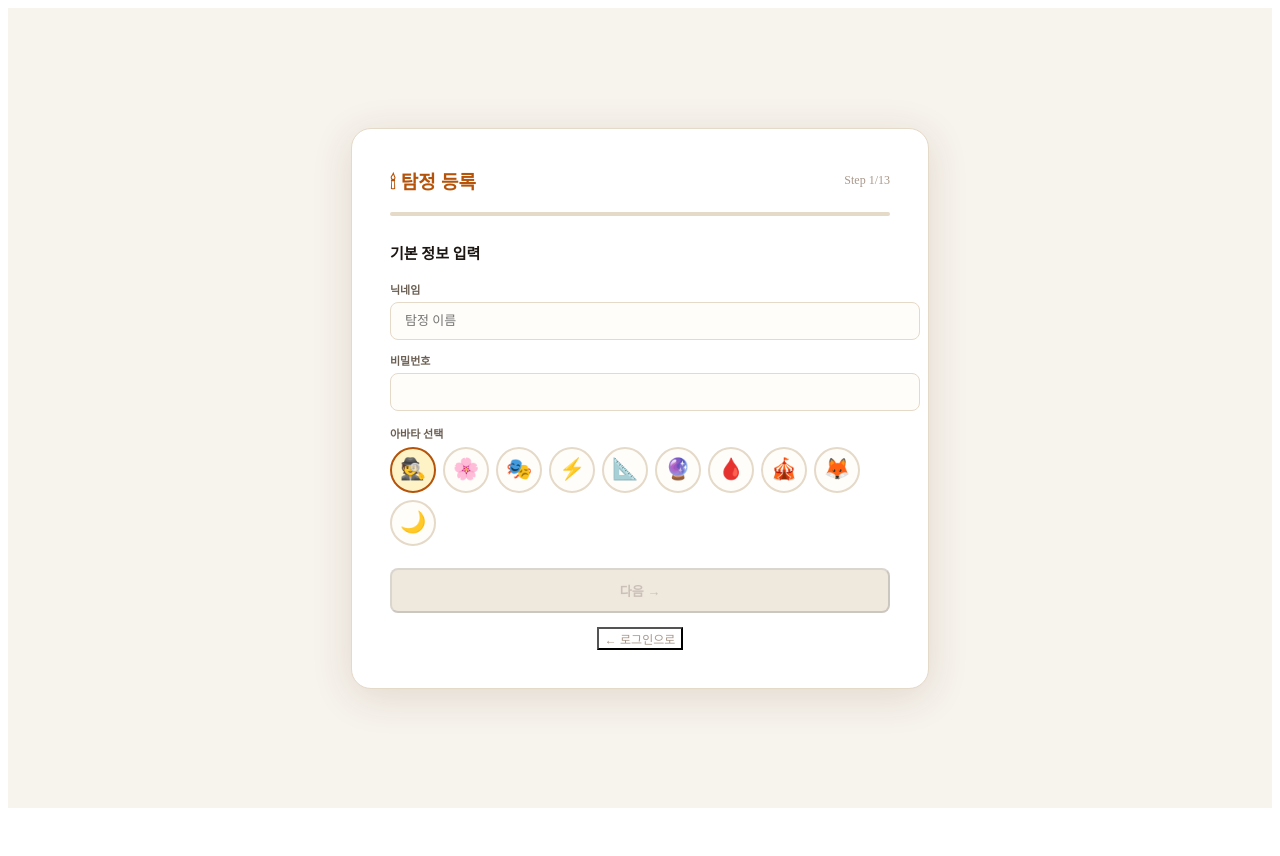
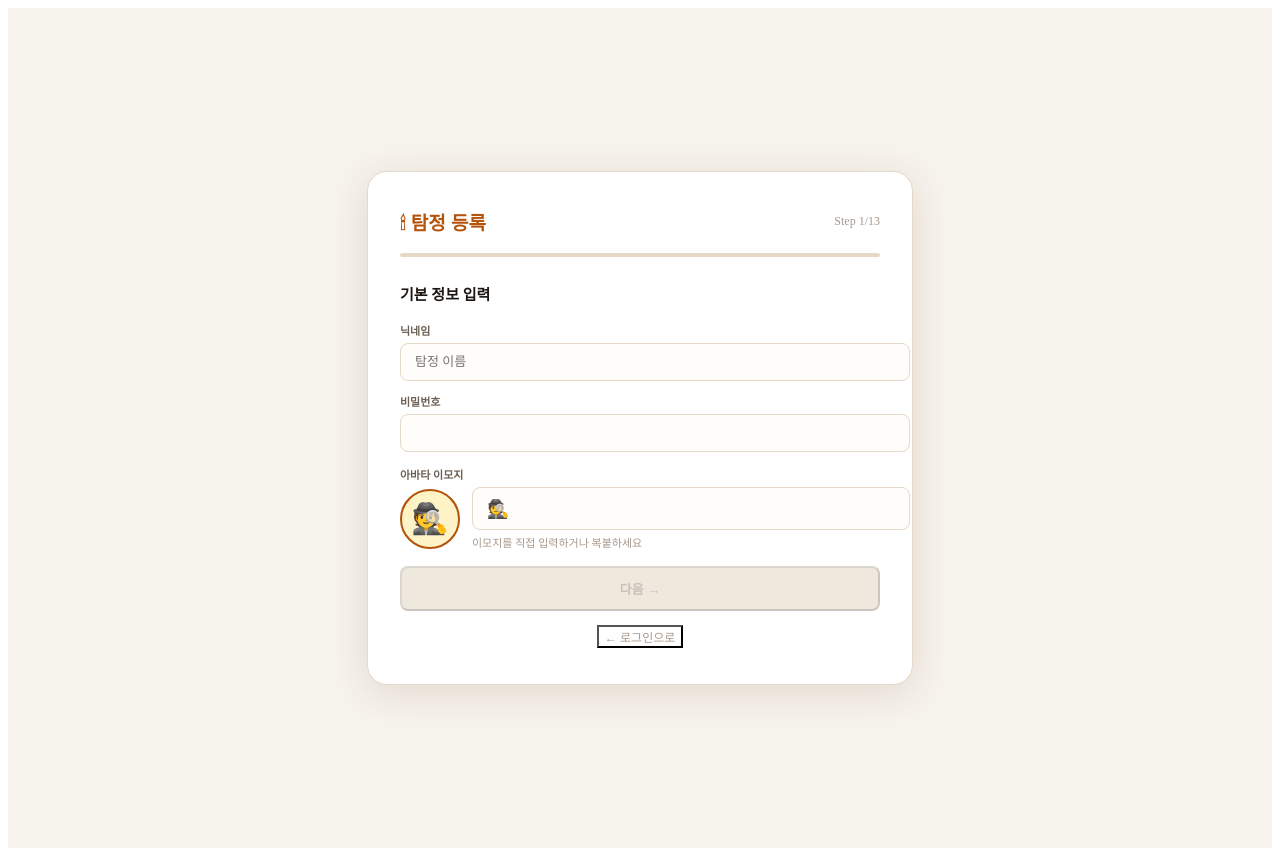
Before and after one commit to ghaud21-art/mystery-club, a React (Vite) app: page / in a window 1280 px wide. Both pictures are taken after typing "Sample", "Sample123" into the empty fields and a click on the button "+ 새 계정 만들기". Before the commit the page ends 816 px from the top, so only its background shows below. Built offline with nearby package versions, Linux system fonts and the light colour scheme.

Commit message:
Update murder_mystery_v4.jsx

```diff
--- a/src/murder_mystery_v4.jsx
+++ b/src/murder_mystery_v4.jsx
@@ -153,16 +153,17 @@ async function apiGet(action, params={}) {
 
 async function apiPost(action, data={}, id=null) {
   try {
-    // Apps Script는 POST CORS를 막으므로 GET으로 우회
-    const url = new URL(API_URL);
-    url.searchParams.set("action", action);
-    url.searchParams.set("data", JSON.stringify(data));
-    if(id !== null) url.searchParams.set("id", String(id));
-    const res = await fetch(url.toString());
+    const body = {action, data};
+    if(id!==null) body.id = id;
+    const res = await fetch(API_URL, {
+      method:"POST",
+      headers:{"Content-Type":"application/json"},
+      body: JSON.stringify(body),
+    });
     const json = await res.json();
     if(!json.ok) throw new Error(json.error);
     return json.data;
-  } catch(e) { console.error("API 오류:", e); throw e; }
+  } catch(e) { console.error("API POST 오류:", e); throw e; }
 }
 
 // ── ROOT ──────────────────────────────────────────
@@ -239,7 +240,7 @@ export default function App(){
 
   if(!me){
     if(auth==="signup") return <Signup onDone={m=>{setMbs(p=>[...p,m]);setMe(m);setPage("dash");setAuth("login");}} onBack={()=>setAuth("login")} ids={mbs.map(m=>m.id)} />;
-    return <Login mbs={mbs} onLogin={m=>{setMe(m);setPage("dash");loadScenarios();loadMembers();}} onSignup={()=>setAuth("signup")} />;
+    return <Login mbs={mbs} onLogin={m=>{setMe(m);setPage("dash");loadScenarios();loadMembers();}} onSignup={()=>setAuth("signup")} onRefreshMbs={setMbs} />;
   }
   const pending=scens.filter(s=>!s.ok&&s.st==="pending");
   const props={me:meD,mbs,grps,recs,schs,scens,onNav:setPage,onAttend:toggleAtt};
@@ -255,7 +256,7 @@ export default function App(){
           {page==="fri" &&<Friends {...props} onAddFri={addFri} />}
           {page==="grp" &&<Groups {...props} onAdd={()=>setModal({t:"aG"})} />}
           {page==="all" &&<AllRecs {...props} onAdd={()=>setModal({t:"aR"})} />}
-          {page==="sc"  &&<Scenarios {...props} onSubmit={()=>setModal({t:"aS"})} onApprove={approveSc} onReject={rejectSc} loading={scLoading} />}
+          {page==="sc"  &&<Scenarios {...props} recs={recs} mbs={mbs} onSubmit={()=>setModal({t:"aS"})} onApprove={approveSc} onReject={rejectSc} loading={scLoading} />}
           {page==="sch" &&<Schedule {...props} onAdd={()=>setModal({t:"aSch"})} />}
           {page==="rec" &&<Recommend {...props} />}
           {page==="hof" &&<HoF {...props} />}
@@ -271,15 +272,27 @@ export default function App(){
 }
 
 // ── LOGIN ─────────────────────────────────────────
-function Login({mbs,onLogin,onSignup}){
+function Login({mbs,onLogin,onSignup,onRefreshMbs}){
   const [id,setId]=useState("");
   const [pw,setPw]=useState("");
   const [err,setErr]=useState("");
-  const go=()=>{
+  const go=async ()=>{
     if(!id.trim()||!pw.trim()){setErr("아이디와 비밀번호를 입력해주세요.");return;}
-    const found=mbs.find(m=>m.name===id.trim());
+    // 먼저 로컬에서 찾기
+    let found=mbs.find(m=>m.name===id.trim());
+    // 없으면 시트에서 다시 로드 후 재시도
+    if(!found&&!API_URL.includes("여기에")){
+      setErr("확인 중...");
+      try{
+        const freshMbs=await apiGet("getMembers");
+        if(freshMbs&&freshMbs.length>0){
+          onRefreshMbs(freshMbs);
+          found=freshMbs.find(m=>m.name===id.trim());
+        }
+      }catch(e){}
+    }
     if(!found){setErr("존재하지 않는 아이디입니다.");setTimeout(()=>setErr(""),1800);return;}
-    if(found.pw!==pw){setErr("비밀번호가 틀렸습니다.");setTimeout(()=>setErr(""),1800);return;}
+    if(String(found.pw)!==String(pw)){setErr("비밀번호가 틀렸습니다.");setTimeout(()=>setErr(""),1800);return;}
     onLogin(found);
   };
   return (
@@ -327,7 +340,6 @@ function Signup({onDone,onBack,ids}){
   const [uploaded,setUploaded]=useState(0);
   const [result,setResult]=useState(null);
   const fileRef=useRef();
-  const AVS=["🕵️","🌸","🎭","⚡","📐","🔮","🩸","🎪","🦊","🌙"];
   const total=SURVEY.length+3;
 
   const handleFile=e=>{
@@ -355,8 +367,8 @@ function Signup({onDone,onBack,ids}){
   const pct=Math.round((step/total)*100);
 
   return (
-    <div style={{minHeight:"100vh",background:T.bg,display:"flex",alignItems:"center",justifyContent:"center"}}>
-      <div style={{width:500,background:T.card,borderRadius:20,padding:38,border:`1px solid ${T.border}`,boxShadow:"0 8px 40px rgba(92,60,24,.14)"}}>
+    <div style={{minHeight:"100vh",background:T.bg,display:"flex",alignItems:"center",justifyContent:"center",padding:"20px"}}>
+      <div style={{width:"100%",maxWidth:480,background:T.card,borderRadius:20,padding:"36px 32px",border:`1px solid ${T.border}`,boxShadow:"0 8px 40px rgba(92,60,24,.14)"}}>
         <div style={{display:"flex",justifyContent:"space-between",alignItems:"center",marginBottom:18}}>
           <div style={{fontFamily:"'Noto Sans KR',sans-serif",fontSize:19,fontWeight:700,color:T.gold}}>🕯 탐정 등록</div>
           <div style={{fontSize:12,color:T.muted}}>Step {step+1}/{total}</div>
@@ -370,14 +382,15 @@ function Signup({onDone,onBack,ids}){
             <div style={{fontSize:15,fontWeight:700,color:T.text,marginBottom:18}}>기본 정보 입력</div>
             <Fld label="닉네임"><input value={form.name} onChange={e=>setForm(p=>({...p,name:e.target.value}))} placeholder="탐정 이름" style={{...inp,marginBottom:12}} /></Fld>
             <Fld label="비밀번호"><input type="password" value={form.pw} onChange={e=>setForm(p=>({...p,pw:e.target.value}))} style={{...inp,marginBottom:14}} /></Fld>
-            <Fld label="아바타 선택">
-              <div style={{display:"flex",gap:7,flexWrap:"wrap",marginTop:6,marginBottom:22}}>
-                {AVS.map(av=>(
-                  <div key={av} onClick={()=>setForm(p=>({...p,av}))}
-                    style={{width:42,height:42,borderRadius:"50%",background:form.av===av?T.goldL:T.paper,
-                      border:`2px solid ${form.av===av?T.gold:T.border}`,display:"flex",alignItems:"center",
-                      justifyContent:"center",fontSize:21,cursor:"pointer"}}>{av}</div>
-                ))}
+            <Fld label="아바타 이모지">
+              <div style={{display:"flex",alignItems:"center",gap:12,marginTop:4,marginBottom:16}}>
+                <div style={{width:56,height:56,borderRadius:"50%",background:T.goldL,border:`2px solid ${T.gold}`,display:"flex",alignItems:"center",justifyContent:"center",fontSize:30,flexShrink:0}}>{form.av||"🕵️"}</div>
+                <div style={{flex:1}}>
+                  <input value={form.av} onChange={e=>setForm(p=>({...p,av:e.target.value}))}
+                    placeholder="이모지 입력 (예: 🦊 🎭 🌸)"
+                    style={{...inp,fontSize:18}} maxLength={4} />
+                  <div style={{fontSize:11,color:T.muted,marginTop:4}}>이모지를 직접 입력하거나 복붙하세요</div>
+                </div>
               </div>
             </Fld>
             <GBtn full disabled={!form.name||!form.pw} onClick={()=>setStep(1)}>다음 →</GBtn>
@@ -604,6 +617,11 @@ function MyPage({me,recs,scens,onAdd,onEdit,onDel}){
           <div style={{display:"flex",gap:7,flexDirection:"column",alignItems:"flex-end"}}>
             <GBtn onClick={onAdd}>+ 기록 추가</GBtn>
             <button className="btn" onClick={()=>fileRef.current?.click()} style={{padding:"6px 13px",fontSize:12,color:T.gold,background:"transparent",border:`1.5px solid ${T.gold}`,borderRadius:7}}>📂 일괄 업로드</button>
+            <button className="btn" onClick={()=>{
+              const csv="날짜,시나리오,결과,역할,평점,후기\n2025-01-01,검은 저택의 비밀,성공,탐정,5,정말 재미있었어요!\n2025-02-15,베네치아의 독,실패,조연,4,다음엔 꼭 성공할거야";
+              const blob=new Blob(["﻿"+csv],{type:"text/csv;charset=utf-8"});
+              const a=document.createElement("a");a.href=URL.createObjectURL(blob);a.download="머더미스터리_기록_양식.csv";a.click();
+            }} style={{padding:"6px 13px",fontSize:12,color:T.green,background:"transparent",border:`1.5px solid ${T.green}`,borderRadius:7}}>📥 양식 다운로드</button>
             <input ref={fileRef} type="file" accept=".csv,.xlsx" onChange={handleFile} style={{display:"none"}} />
           </div>
         </div>
@@ -838,7 +856,7 @@ function AllRecs({recs,scens,mbs,me,onAdd}){
 }
 
 // ── SCENARIOS ─────────────────────────────────────
-function Scenarios({scens,me,onSubmit,onApprove,onReject,loading}){
+function Scenarios({scens,me,recs,mbs,onSubmit,onApprove,onReject,loading}){
   const [filter,setFilter]=useState("전체");
   const [expanded,setExpanded]=useState(null);
   const themes=["전체","공포","로맨스","고전","미스터리","스릴러","코미디"];
@@ -890,7 +908,27 @@ function Scenarios({scens,me,onSubmit,onApprove,onReject,loading}){
                 ))}
               </div>
             )}
-            {s.characters?.length>0&&<div style={{fontSize:11,color:T.gold,marginTop:8,textAlign:"center"}}>{expanded===s.id?"▲ 접기":"▼ 등장인물 보기"}</div>}
+            {(s.characters?.length>0||true)&&<div style={{fontSize:11,color:T.gold,marginTop:8,textAlign:"center"}}>{expanded===s.id?"▲ 접기":"▼ 클릭해서 상세 보기"}</div>}
+            {expanded===s.id&&(()=>{
+              const scRecs=recs.filter(r=>r.scId===s.id&&r.rev);
+              return scRecs.length>0?(
+                <div style={{marginTop:10,borderTop:`1px solid ${T.border}`,paddingTop:10}} onClick={e=>e.stopPropagation()}>
+                  <div style={{fontSize:11,fontWeight:700,color:T.gold,marginBottom:8}}>💬 플레이 후기 ({scRecs.length}건)</div>
+                  {scRecs.map(r=>{const mb=mbs.find(m=>m.id===r.mvp);const reviewer=mbs.find(m=>r.mbs?.includes(m.id));return(
+                    <div key={r.id} style={{padding:"8px 10px",background:T.paper,borderRadius:7,marginBottom:6,borderLeft:`3px solid ${T.gold}`}}>
+                      <div style={{display:"flex",justifyContent:"space-between",marginBottom:4}}>
+                        <span style={{fontSize:11,color:T.sub}}>{r.date} · {"⭐".repeat(Math.max(...Object.values(r.rats||{1:4})))}</span>
+                        <Pill ok={r.res==="성공"}>{r.res}</Pill>
+                      </div>
+                      <div className={r.sp?"spoiler":""} style={{fontSize:12,color:T.text,lineHeight:1.6}}>
+                        {r.sp&&<span style={{fontSize:10,color:T.red,marginRight:4}}>[스포주의]</span>}
+                        {r.rev}
+                      </div>
+                    </div>
+                  );})}
+                </div>
+              ):null;
+            })()}
           </div>
         ))}
       </div>
```
